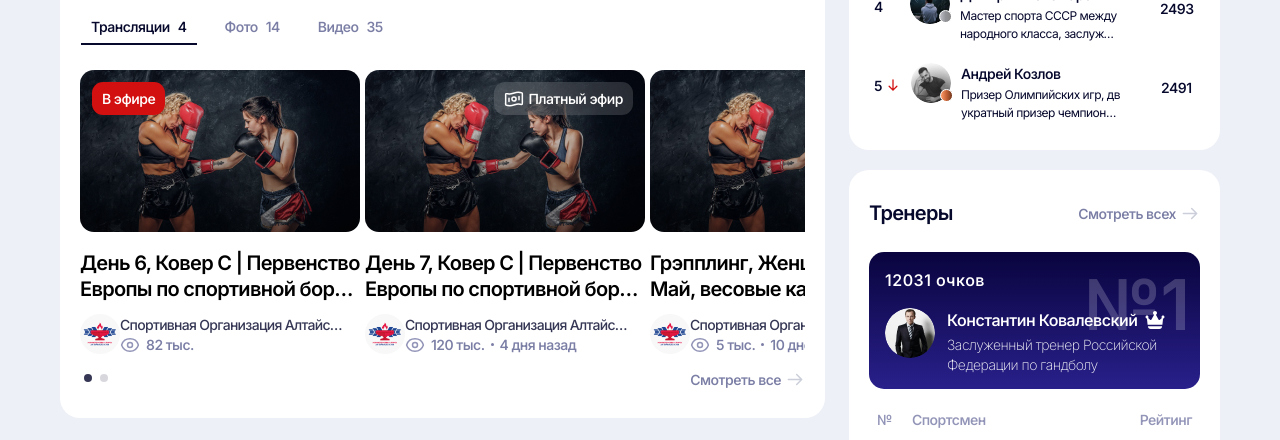
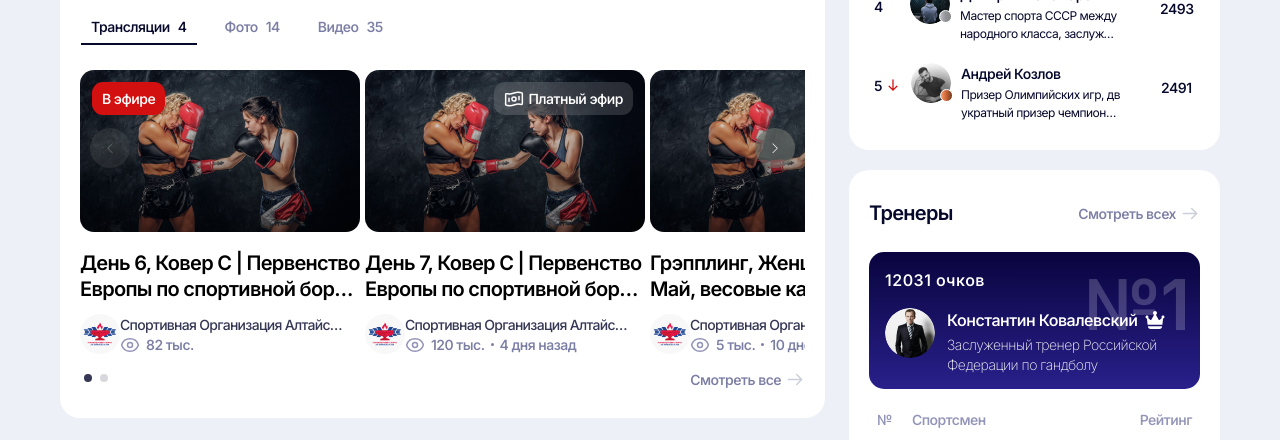
Before and after one commit to harry177/geex-landing, a React (Vite) app: page / in a window 1280 px wide. Shown: the part 1415-1855 px from the top of the page. Built offline with nearby package versions, Linux system fonts and the light colour scheme.

Commit message:
feat: add pagination arrows to carousel

```diff
--- a/src/components/Carousel/Carousel.tsx
+++ b/src/components/Carousel/Carousel.tsx
@@ -1,18 +1,19 @@
 import { Swiper, SwiperSlide } from "swiper/react";
-import { Pagination } from "swiper/modules";
-import "swiper/swiper-bundle.css";
-import "./carousel.scss";
+import { Navigation, Pagination } from "swiper/modules";
 import { CarouselDataTypes } from "../StreamSection/data";
 import { CarouselItem } from "../CarouselItem/CarouselItem";
 import { ForwardBox } from "../ui/ForwardBox/ForwardBox";
+import "swiper/swiper-bundle.css";
+import "./carousel.scss";
 
 export const Carousel = ({ data }: { data: CarouselDataTypes[] }) => {
   return (
     <div className="carousel">
       <Swiper
-        modules={[Pagination]}
+        modules={[Navigation, Pagination]}
         spaceBetween={5}
         slidesPerView={"auto"}
+        navigation
         pagination
         watchOverflow
         style={{ height: "100%" }}
--- a/src/components/Carousel/carousel.scss
+++ b/src/components/Carousel/carousel.scss
@@ -5,6 +5,25 @@
 
 .swiper {
   height: 320px !important;
+}
+
+.swiper-button-prev, .swiper-button-next {
+  width: 40px;
+  height: 40px;
+  top: 25%;
+  border-radius: 27px;
+  background-color: rgba(113, 119, 112, 0.6);
+  backdrop-filter: blur(40px);
+  --swiper-navigation-color: #ffffff !important;
+
+  &::after {
+    --swiper-navigation-size: 10px;
+
+  }
+}
+
+.swiper-button-next {
+
 }
 
 .swiper-pagination {
```
